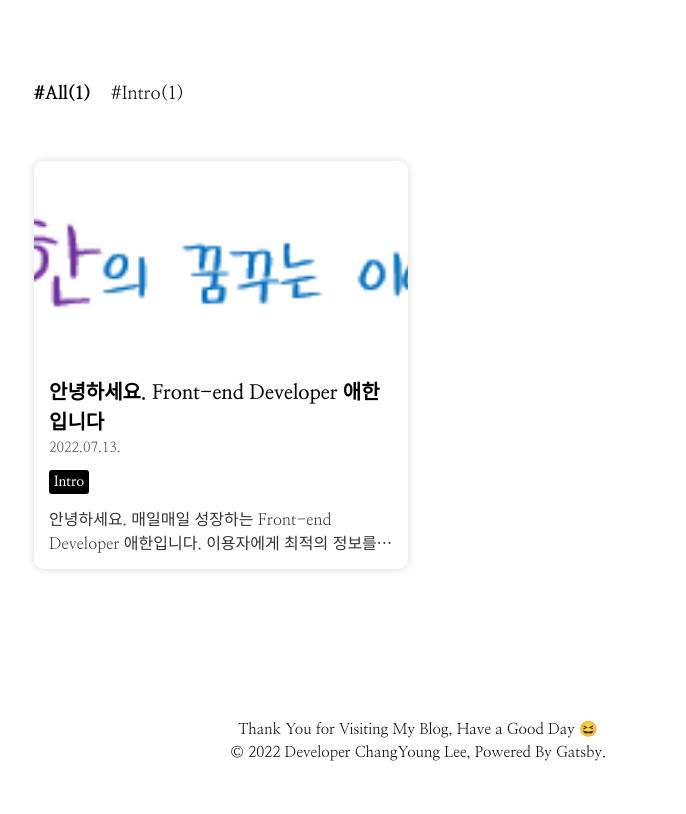
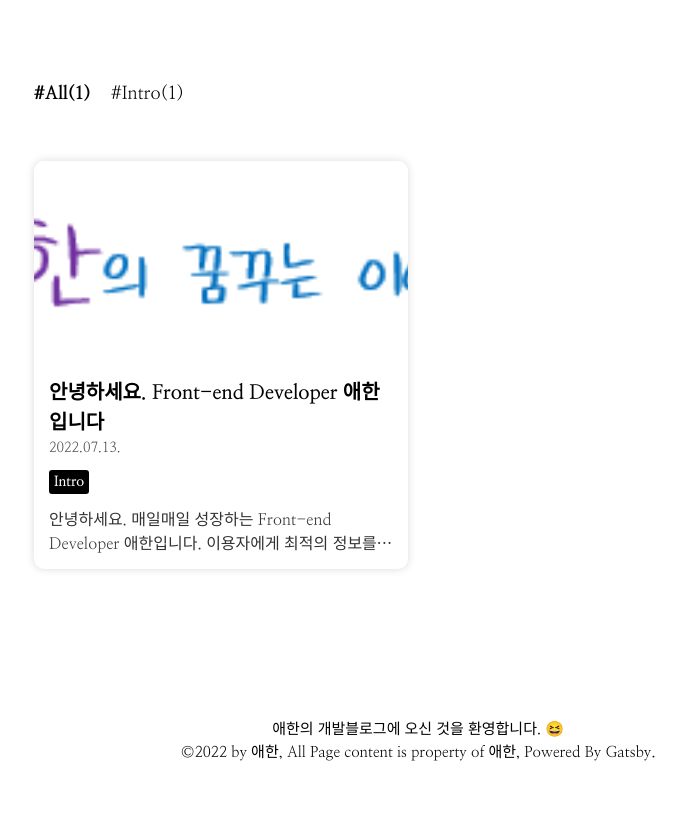
Before and after one commit to lcyljy/blog, a Gatsby site: page / in a window 1280 px wide. Shown: the part 422-1236 px from the top of the page, without its empty margins (222-908 px from the left). Built offline with nearby package versions, Linux system fonts and the light colour scheme; Gatsby itself is replaced by a stand-in of ours.

Commit message:
(docs.fix) footer message 수정

```diff
--- a/src/components/Common/Footer.tsx
+++ b/src/components/Common/Footer.tsx
@@ -18,8 +18,8 @@ const FooterWrapper = styled.footer`
 const Footer: FunctionComponent = function () {
   return (
     <FooterWrapper>
-      Thank You for Visiting My Blog, Have a Good Day 😆
-      <br />© 2022 Developer ChangYoung Lee, Powered By Gatsby.
+      애한의 개발블로그에 오신 것을 환영합니다. 😆
+      <br />©2022 by 애한, All Page content is property of 애한, Powered By Gatsby.
     </FooterWrapper>
   )
 }
```
